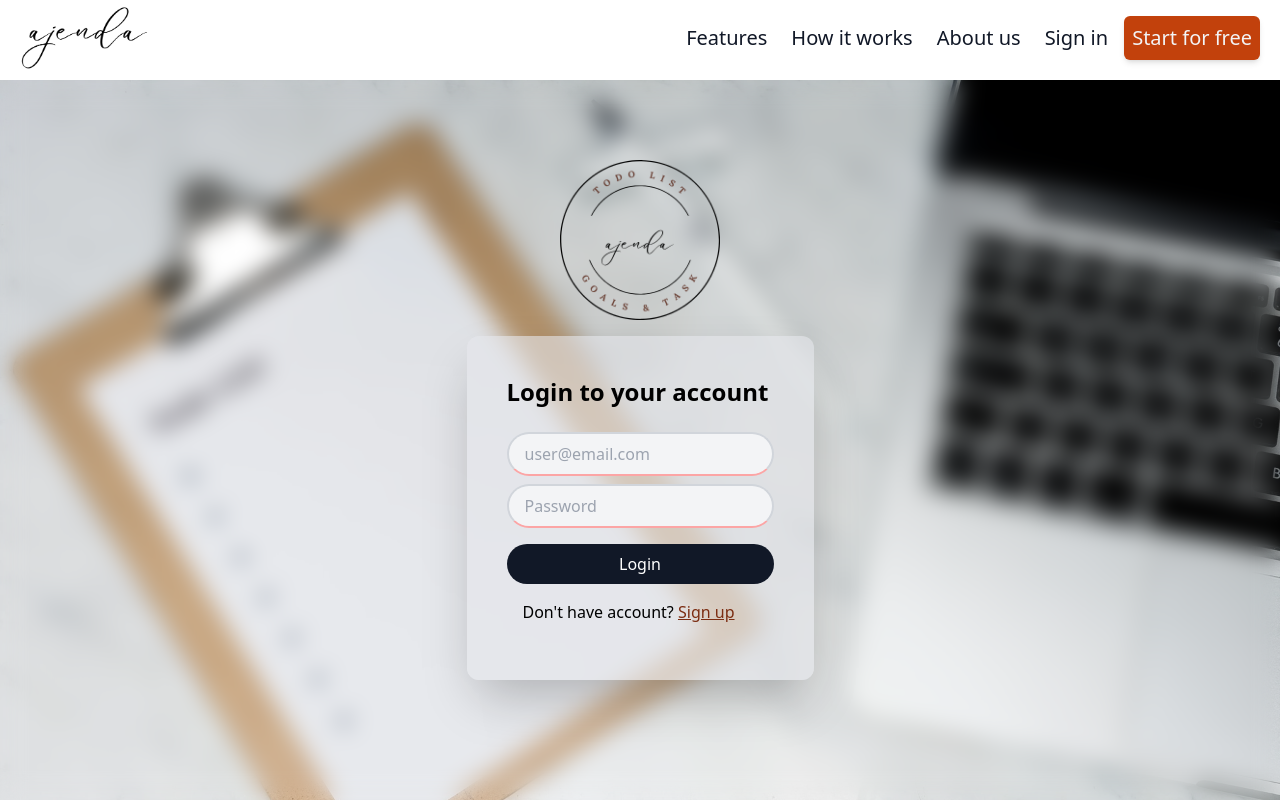
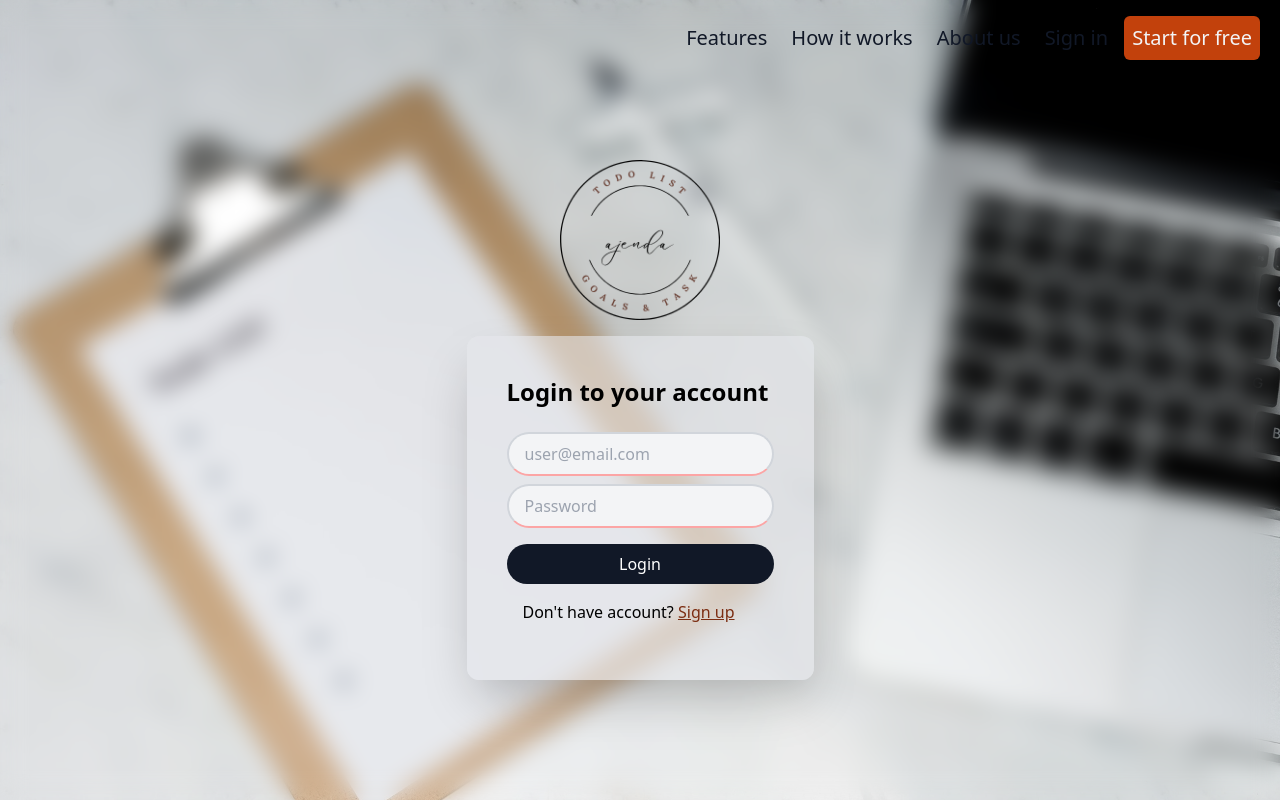
Before and after one commit to CodeX-computing/ajenda, a React (Create React App) app: page /signin in a window 1280 px wide. Built offline with nearby package versions, Linux system fonts and the light colour scheme.

Commit message:
Login margin

```diff
--- a/src/components/Signin.jsx
+++ b/src/components/Signin.jsx
@@ -8,9 +8,9 @@ function Signin() {
     alert('The form was submitted with the following data:');
   };
   return (
-    <div className="absolute mt-20 top-0 bottom-0 left-0 right-0 flex flex-col justify-start items-center bg-loginBg bg-cover bg-center backdrop-opacity-10">
+    <div className="absolute top-0 bottom-0 left-0 right-0 flex flex-col justify-start items-center bg-loginBg bg-cover bg-center backdrop-opacity-10">
       <div className="backdrop-blur-md w-full h-full absolute" />
-      <img className="w-40 m-4 mt-20 backdrop-opacity-0" src={logo} alt="logo" />
+      <img className="w-40 m-4 mt-40 backdrop-opacity-0" src={logo} alt="logo" />
       <section className="flex flex-col bg-gray-200/60 rounded-xl p-10 shadow-2xl backdrop-opacity-40">
         <h1 className="font-bold text-2xl">Login to your account</h1>
         <form className="flex flex-col mt-4" onSubmit={(e) => handlSubmit(e)}>
--- a/src/components/Signup.jsx
+++ b/src/components/Signup.jsx
@@ -8,9 +8,9 @@ function Signup() {
     alert('The form was submitted with the following data:');
   };
   return (
-    <div className="absolute mt-20 top-0 bottom-0 left-0 right-0 flex flex-col justify-start items-center bg-loginBg bg-cover bg-center backdrop-opacity-10">
+    <div className="absolute top-0 bottom-0 left-0 right-0 flex flex-col justify-start items-center bg-loginBg bg-cover bg-center backdrop-opacity-10">
       <div className="backdrop-blur-md w-full h-full absolute" />
-      <img className="w-40 m-4 mt-20 backdrop-opacity-0" src={logo} alt="logo" />
+      <img className="w-40 m-4 mt-40 backdrop-opacity-0" src={logo} alt="logo" />
       <section className="flex flex-col bg-gray-200/60 rounded-xl p-10 shadow-2xl backdrop-opacity-40">
         <h1 className="font-bold text-2xl">Create new account</h1>
         <form className="flex flex-col mt-4" onSubmit={(e) => handlSubmit(e)}>
```
